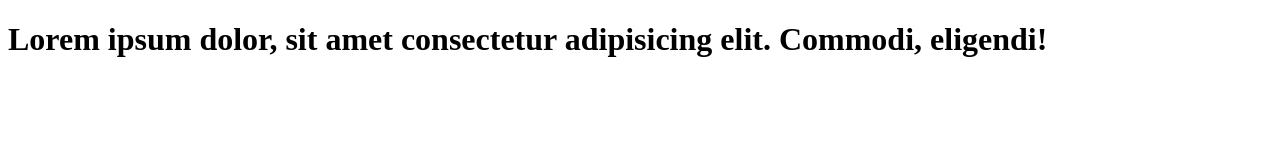
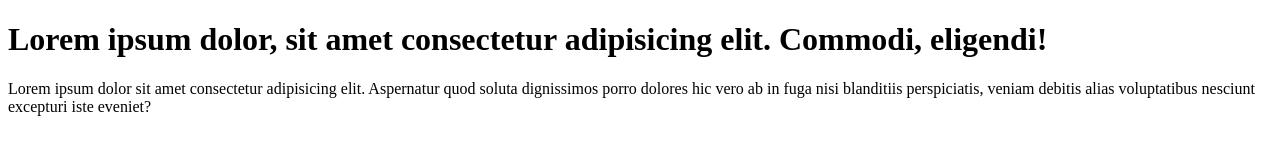
Before and after one commit to i-am-manor/learn-git, a plain HTML site: page index.html in a window 1280 px wide. Drawn offline with Linux system fonts and the light colour scheme.

Commit message:
add a paragraph to index file

```diff
--- a/index.html
+++ b/index.html
@@ -7,5 +7,6 @@
 </head>
 <body>
     <h1>Lorem ipsum dolor, sit amet consectetur adipisicing elit. Commodi, eligendi!</h1>
+    <p>Lorem ipsum dolor sit amet consectetur adipisicing elit. Aspernatur quod soluta dignissimos porro dolores hic vero ab in fuga nisi blanditiis perspiciatis, veniam debitis alias voluptatibus nesciunt excepturi iste eveniet?</p>
 </body>
 </html>
```
